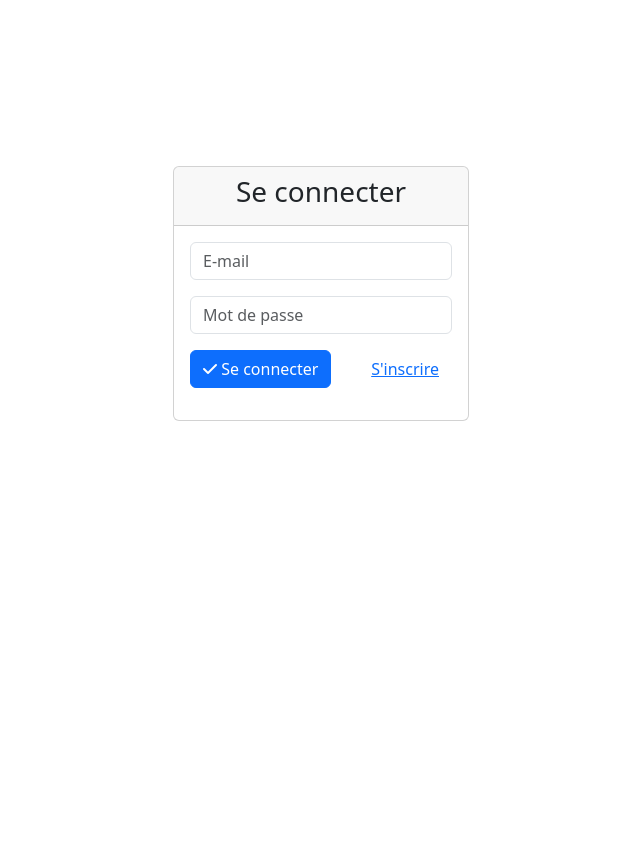
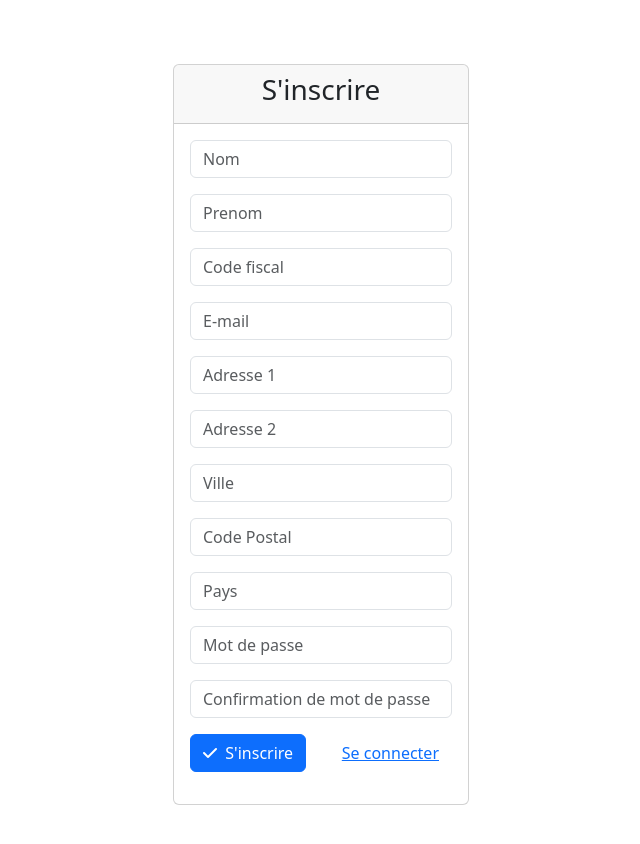
Before and after one commit to faridaCH/GestionDeStock, an Angular app in the folder Gestion-Stock-FrontEnd/: page / in a window 1280 px wide. Shown: the top 844 px of the page, without its empty margins (319-959 px from the left). Before the commit the page ends 800 px from the top, so only its background shows below. Built offline with nearby package versions, Linux system fonts and the light colour scheme.

Commit message:
ajout de composant page-incription

```diff
--- a/Gestion-Stock-FrontEnd/src/app/app.component.html
+++ b/Gestion-Stock-FrontEnd/src/app/app.component.html
@@ -1,2 +1,2 @@
-<app-login-page></app-login-page>
+<app-page-inscription></app-page-inscription>
 <router-outlet></router-outlet>
--- a/Gestion-Stock-FrontEnd/src/app/app.module.ts
+++ b/Gestion-Stock-FrontEnd/src/app/app.module.ts
@@ -4,11 +4,13 @@ import { BrowserModule } from '@angular/platform-browser';
 import { AppRoutingModule } from './app-routing.module';
 import { AppComponent } from './app.component';
 import { LoginPageComponent } from './pages/login-page/login-page.component';
+import { PageInscriptionComponent } from './pages/page-inscription/page-inscription.component';
 
 @NgModule({
   declarations: [
     AppComponent,
-    LoginPageComponent
+    LoginPageComponent,
+    PageInscriptionComponent
   ],
   imports: [
     BrowserModule,
--- /dev/null
+++ b/Gestion-Stock-FrontEnd/src/app/pages/page-inscription/page-inscription.component.html
@@ -0,0 +1,58 @@
+<div class="container my-container">
+    <div class="card justify-content-md-center">
+        <div class="card-header text-center">
+            <h3>S'inscrire</h3>
+        </div>
+        <div class="card-body">
+            <div class="mb-3">
+                <input type="text" class="form-control" placeholder="Nom">
+            </div>
+            <div class="mb-3">
+                <input type="text" class="form-control" placeholder="Prenom">
+            </div>
+
+            <div class="mb-3">
+                <input type="text" class="form-control" placeholder="Code fiscal">
+            </div>
+
+            <div class="mb-3">
+                <input type="email" class="form-control" placeholder="E-mail">
+            </div>
+
+            <div class="mb-3">
+                <input type="text" class="form-control" placeholder="Adresse 1">
+            </div>
+
+            <div class="mb-3">
+                <input type="text" class="form-control" placeholder="Adresse 2">
+            </div>
+
+            <div class="mb-3">
+                <input type="text" class="form-control" placeholder="Ville">
+            </div>
+
+            <div class="mb-3">
+                <input type="text" class="form-control" placeholder="Code Postal">
+            </div>
+
+            <div class="mb-3">
+                <input type="text" class="form-control" placeholder="Pays">
+            </div>
+
+            <div class="mb-3">
+                <input type="password" class="form-control" placeholder="Mot de passe">
+            </div>
+
+            <div class="mb-3">
+                <input type="password" class="form-control" placeholder="Confirmation de mot de passe">
+            </div>
+
+            <div class="mb-3 d-flex justify-content-between">
+                <button type="button" class="btn btn-primary">
+                    <i class="fas fa-check"></i>&nbsp; S'inscrire
+                </button>
+                <a ref="#" class="btn btn-link">Se connecter</a>
+            </div>
+        </div>
+    </div>
+</div>
--- /dev/null
+++ b/Gestion-Stock-FrontEnd/src/app/pages/page-inscription/page-inscription.component.scss
@@ -0,0 +1,5 @@
+.my-container{
+    width: 25%;
+    margin-top: 5%;
+    margin-bottom: 5%;
+}
--- /dev/null
+++ b/Gestion-Stock-FrontEnd/src/app/pages/page-inscription/page-inscription.component.ts
@@ -0,0 +1,15 @@
+import { Component, OnInit } from '@angular/core';
+
+@Component({
+  selector: 'app-page-inscription',
+  templateUrl: './page-inscription.component.html',
+  styleUrls: ['./page-inscription.component.scss']
+})
+export class PageInscriptionComponent implements OnInit {
+
+  constructor() { }
+
+  ngOnInit(): void {
+  }
+
+}
```
Also changed, not shown: 1 other file (tests, documents, lock files or other folders).
